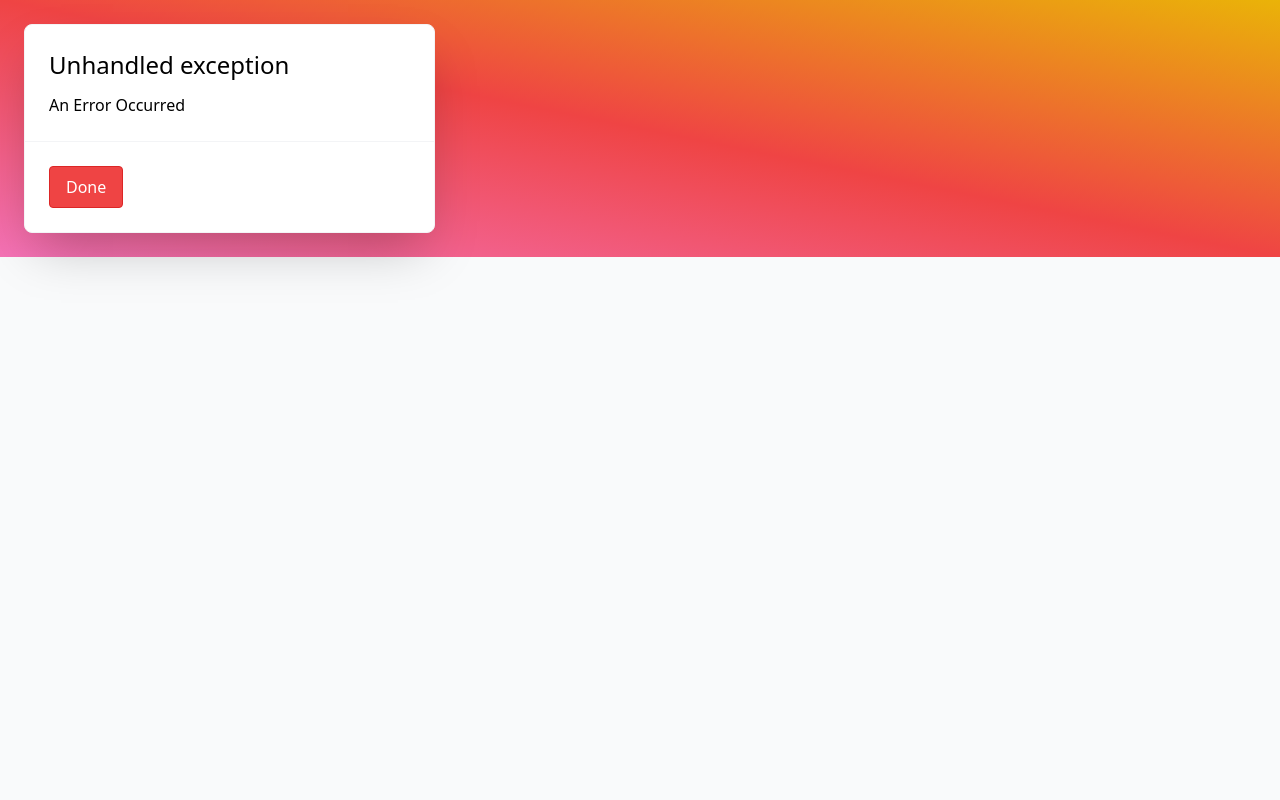
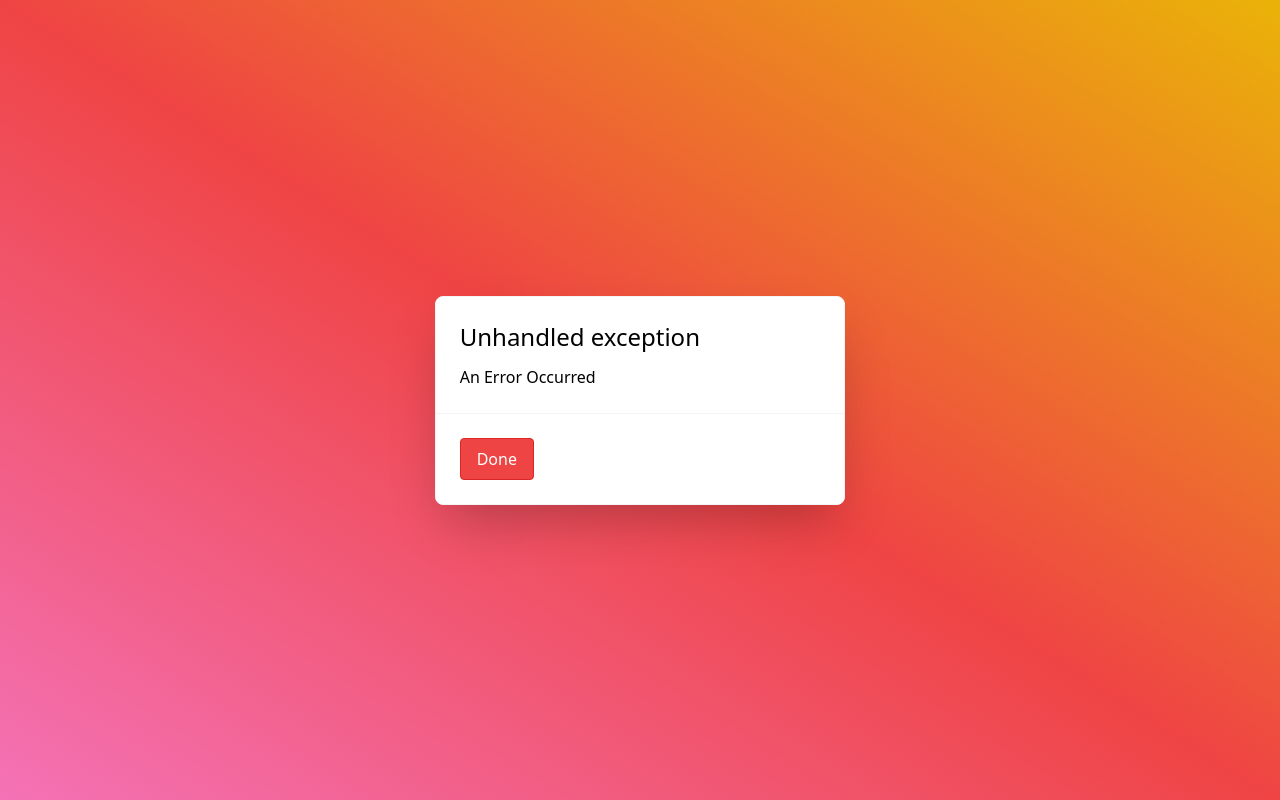
Before and after one commit to justboil/admin-one-vue-tailwind, a Vue app: page /#/error in a window 1280 px wide. Built offline with nearby package versions, Linux system fonts and the light colour scheme.

Commit message:
upd: flex class & colors via vars

```diff
--- a/src/components/FullScreenSection.vue
+++ b/src/components/FullScreenSection.vue
@@ -1,6 +1,7 @@
 <script setup>
 import { computed } from 'vue'
 import { useStore } from 'vuex'
+import { sectionBgLogin, sectionBgLoginDark, sectionBgError, sectionBgErrorDark } from '@/colors'
 import MainSection from '@/components/MainSection.vue'
 
 const props = defineProps({
@@ -15,22 +16,23 @@ const store = useStore()
 
 const darkMode = computed(() => store.state.darkMode)
 
-const componentClass = computed(() => {
-  const bgs = {
-    login: 'bg-gradient-to-tr from-purple-400 via-pink-500 to-red-500',
-    loginDark: 'bg-gradient-to-tr from-purple-900 via-pink-900 to-red-900',
-    error: 'bg-gradient-to-tr from-pink-400 via-red-500 to-yellow-500',
-    errorDark: 'bg-gradient-to-tr from-pink-900 via-red-900 to-yellow-900'
+const colorClass = computed(() => {
+  switch (props.bg) {
+    case 'login':
+      return darkMode.value ? sectionBgLoginDark : sectionBgLogin
+    case 'error':
+      return darkMode.value ? sectionBgErrorDark : sectionBgError
   }
 
-  const bgKey = darkMode.value ? `${props.bg}Dark` : props.bg
-
-  return bgs[bgKey] ?? ''
+  return ''
 })
 </script>
 
 <template>
-  <main-section :class="componentClass">
+  <main-section
+    class="flex h-screen items-center justify-center"
+    :class="colorClass"
+  >
     <slot
       card-class="w-11/12 md:w-7/12 lg:w-6/12 xl:w-4/12 shadow-2xl"
       card-rounded="rounded-lg"
```
